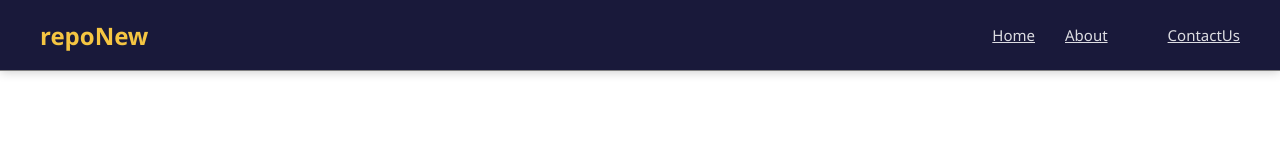
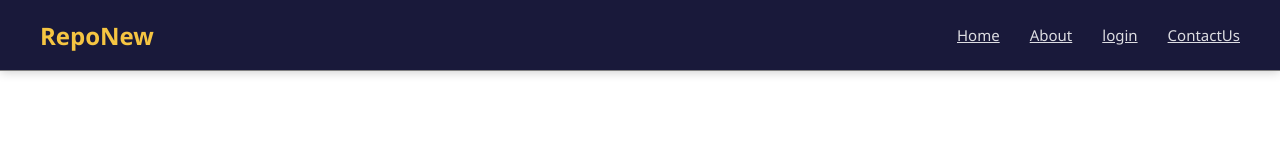
Before and after one commit to elahetaherian3235/repoNew, a plain HTML site: page index.html in a window 1280 px wide. Drawn offline with Linux system fonts and the light colour scheme; no server answers.

Commit message:
update html

```diff
--- a/index.html
+++ b/index.html
@@ -9,16 +9,18 @@
 <body>
      <header>
     <nav>
-        <h2>repoNew</h2>
+        <h2>RepoNew</h2>
       <ul>
         <li><a href="#">Home</a></li>
         <li><a href="#">About</a></li>
-        <li><a href="#" class="login">login</a></li>
+        <li><a href="#" class="loginbtn">login</a></li>
         <li><a href="#">ContactUs</a></li>
       </ul>
       </header>
     </nav>
+    <main>
     <section class="product-section"></section>
+    </main>
 <script src="js/script.js"></script>
 </body>
 </html>
```
Also changed, not shown: pages/login.html (+5 -2 lines).
